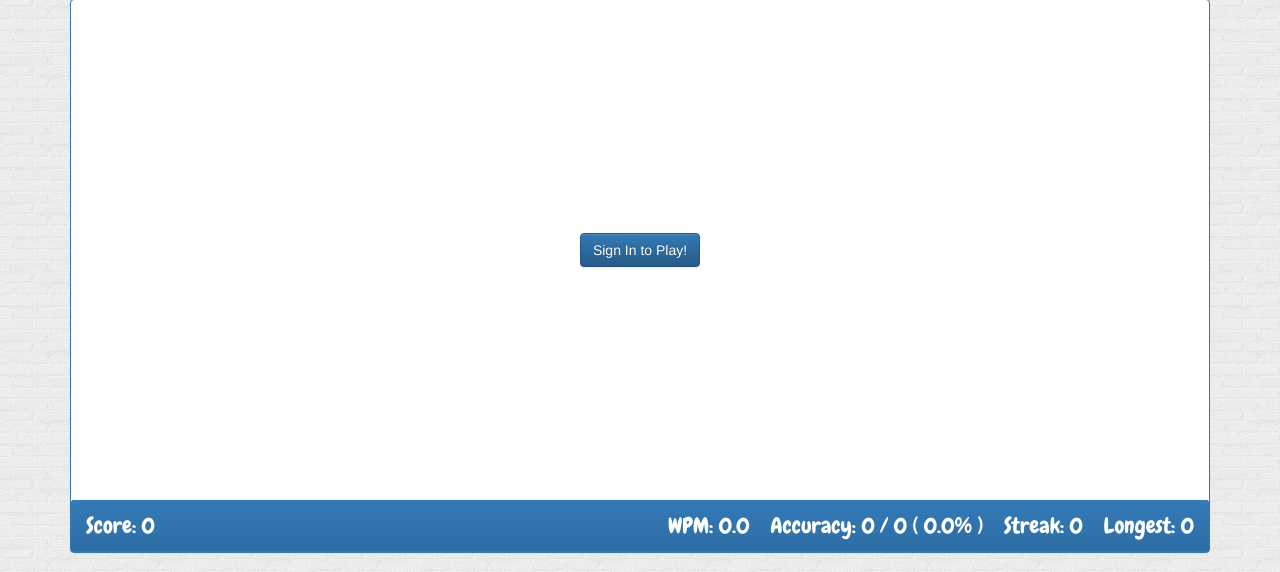
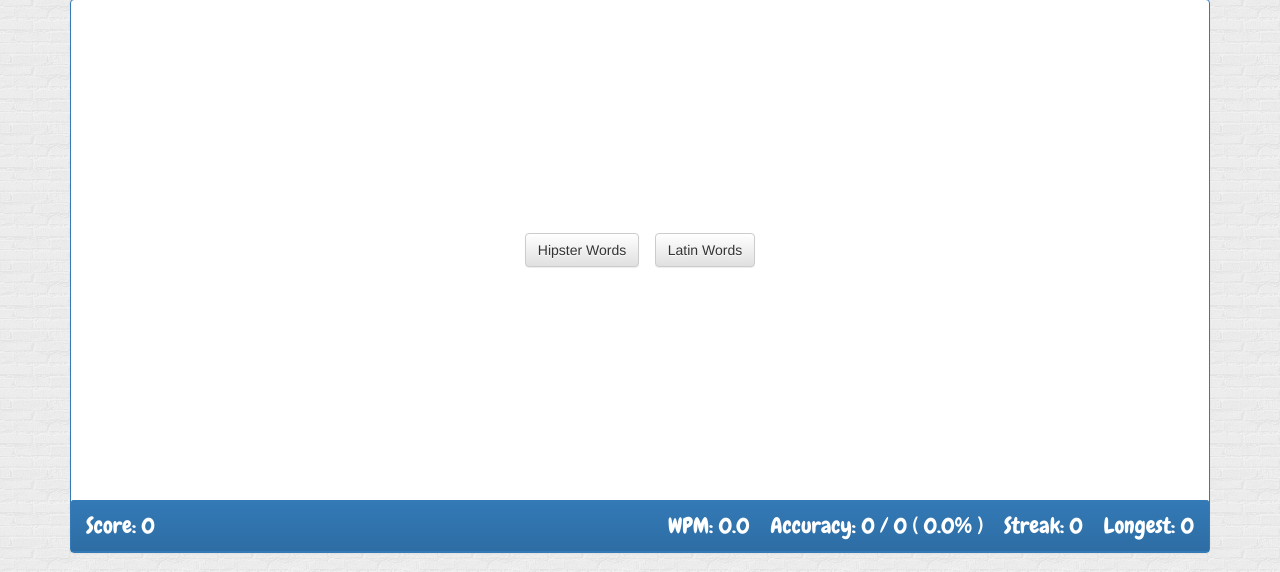
Before and after one commit to mattsplats/Type_Or_Die, a PHP site: page / in a window 1280 px wide. Shown: the part 108-680 px from the top of the page. Run offline with PHP 8.4, Linux system fonts and the light colour scheme; some libraries are stand-ins or nearby versions; some web fonts are replaced.

Commit message:
scoreDiff, remove flash, other minor updates

```diff
--- a/assets/css/style.css
+++ b/assets/css/style.css
@@ -53,6 +53,7 @@ h1 {
 #highscore-stats {
   font-family: 'Amatica SC', cursive;
   font-size: 27px;
+  transition: height 1s ease-out;
 }
 
 #instructions {
@@ -96,7 +97,7 @@ h1 {
   100% {transform: translate3d(0, 0, 0);}
 }
 
-/* Matt's temp classes */
+/* Matt's classes */
 .flex {
   display: flex;
   justify-content: center;
--- a/assets/javascript/game.js
+++ b/assets/javascript/game.js
@@ -17,9 +17,9 @@ const game = {
 	missedWords: [],  // Words that do not match input string (on current keystroke)
 
 	// Constants (safe to modify)
-	length: 5,  // Length of a game in words (game will end when game.length words have been completed/missed)
+	length: 10,  // Length of a game in words (game will end when game.length words have been completed/missed)
 	speedupFactor: 1.02,  // Muliplier for the rate at which new words are added, applies after each added word
-	startingTimeout: 3200,  // Msec before first new word is added
+	startingTimeout: 2000,  // Msec before first new word is added
 	minTimeout: 1000,  // Minimum msec between new words being added
 	maxWords: 5,  // Most words to be shown on screen at one time
 
@@ -52,7 +52,7 @@ const game = {
 	removeWord: function(word){},
 		// Word not completed in time - removes passed word from game, updates game state & stats
 		// Calls: stats.update
-		// Sets: stats.score, activeWords, matchingWords, currentLetter
+		// Sets: stats.score, stats.scoreDelta, activeWords, matchingWords, currentLetter
 
 	resetWord: function(word, index){},
 		// Resets HTML for passed word and removes word from matchingWords @ index
@@ -62,7 +62,7 @@ const game = {
 	completeWord: function(word){},
 		// Word successfully completed - removes passed word from game, updates game state & stats
 		// Calls: stats.update
-		// Sets: stats.score, stats.wordsCompleted, stats.hits, stats.currentStreak, currentLetter, activeWords, matchingWords, stats.emptyStart
+		// Sets: stats.score, stats.scoreDelta, stats.hits, stats.currentStreak, currentLetter, activeWords, matchingWords, stats.emptyStart
 
 	wrongKey: function(){},
 		// Animates any words remaining in matchingWords when current keystroke results in no word matches, updates game state & stats
@@ -80,6 +80,7 @@ const game = {
 // game.init
 Object.defineProperty(game, "init", { value: function() {
 	data.get("all");
+	game.showButtons();
 }});
 
 // game.start
@@ -117,7 +118,7 @@ Object.defineProperty(game, "end", { value: function() {
 		game.over = true;
 		game.ready = false;
 
-		$("#output").addClass("flex").html("<div class='text-center'><h1>Thanks for playing!</h1></div>");
+		$("#output").addClass("flex").html($("<div>").addClass("text-center").attr("id", "thanks").html("<h1>Thanks for playing!</h1>").fadeIn());
 		game.showButtons();
 		stats.addHighScore();
 	}
@@ -163,6 +164,7 @@ Object.defineProperty(game, "addWord", { value: function() {
 Object.defineProperty(game, "removeWord", { value: function(word) {
 	if (game.activeWords.indexOf(word) != -1) {
 		stats.score--;
+		stats.scoreDelta = -1;
 		stats.update();
 
 		// Remove word from HTML and from activeWords
@@ -174,9 +176,15 @@ Object.defineProperty(game, "removeWord", { value: function(word) {
 			if (game.matchingWords.length == 1) { game.currentLetter = 0; }
 			game.matchingWords.splice(game.matchingWords.indexOf(word), 1);
 		}
+
+		// Flash game panel
+		$("#game-panel").css("box-shadow", "0px 0px 10px 1px red");
+		setTimeout(function(){ $("#game-panel").css("box-shadow", ""); }, 60);
+		setTimeout(function(){ $("#game-panel").css("box-shadow", "0px 0px 10px 1px red"); }, 100);
+		setTimeout(function(){ $("#game-panel").css("box-shadow", ""); }, 150);
+
+		if (game.currentWord == game.length && game.activeWords.length == 0) { game.end(); }
 	}
-
-	if (game.currentWord == game.length && game.activeWords.length == 0) { game.end(); }
 }});
 
 // game.resetWord
@@ -194,14 +202,13 @@ Object.defineProperty(game, "resetWord", { value: function(word, index) {
 // game.completeWord
 Object.defineProperty(game, "completeWord", { value: function(word) {
 	// Increment score, update stats, reset game vars
-	const matchArr = word.str.match(/[ -]/g);
-	const wordsInPhrase = (matchArr ? matchArr.length : 0) + 1;
+	stats.score += word.str.length;
+	stats.scoreDelta = word.str.length;
+	stats.hits += word.str.length;
+	stats.currentStreak++;
+	stats.update();
 
-	stats.score += wordsInPhrase;
-	stats.wordsCompleted += wordsInPhrase;
-	stats.hits += word.str.length;
-	stats.currentStreak += wordsInPhrase;
-	stats.update();
+	// Animation test
 
 	game.currentLetter = 0;
 	game.activeWords.splice(game.activeWords.indexOf(word), 1);
@@ -223,6 +230,7 @@ Object.defineProperty(game, "wrongKey", { value: function() {
 	// Prohibits further input while animation is playing
 	game.ready = false;
 
+	stats.scoreDelta = 0;
 	stats.hits += game.currentLetter;
 	stats.misses++;
 	stats.currentStreak = 0;
@@ -240,11 +248,11 @@ Object.defineProperty(game, "wrongKey", { value: function() {
 
 // game.showButtons
 Object.defineProperty(game, "showButtons", { value: function() {
-	const template = "<div><button class='btn btn-default startGame' id='hipster' data-type='hipster'>Hipster Words</button> &nbsp;&nbsp; " +
-		"<button class='btn btn-default startGame' id='latin' data-type='latin'>Latin Words</button></div>";
+	const template = "<button class='btn btn-default startGame' id='hipster' data-type='hipster'>Hipster Words</button> &nbsp;&nbsp; " +
+		"<button class='btn btn-default startGame' id='latin' data-type='latin'>Latin Words</button>";
 
 	if (!game.over) { $("#output").empty(); }
-	$("#output").addClass("flex").append(template);
+	$("#output").addClass("flex").append($("<div>").html(template).fadeIn());
 
 	$(".startGame").on("click", function(e){
 		if (data.isReady()) {
@@ -253,10 +261,13 @@ Object.defineProperty(game, "showButtons", { value: function() {
 			// Set source to selected word source, get words from that source
 			game.currentSource = $(this).data("type");
 			game.sourceWords = data.get(game.currentSource);
-			game.start();
 
-			$("#output").removeClass("flex");
-			$("#output").empty();
+			$("#thanks").fadeOut();
+			$(".startGame").fadeOut(function() {
+				$("#output").removeClass("flex");
+				$("#output").empty();
+				if (!game.ready) { game.start(); }
+			});
 		}
 	});
 }});
--- a/assets/javascript/stats.js
+++ b/assets/javascript/stats.js
@@ -10,9 +10,9 @@ const stats = {
 	longestStreak: 0,
 
 	// Secondary vars
-	wordsCompleted: 0,
 	hits: 0,
 	misses: 0,
+	scoreDelta: 0,  // Amouent added/removed from score on latest update
 	startTime: 0,  // Game start time for WPM calc
 	timeOffset: 0,  // Time removed from WPM calc
 	emptyStart: 0,  // Start time when game has no words to match
@@ -47,13 +47,15 @@ const stats = {
 // Method definitions
 // stats.update
 Object.defineProperty(stats, "update", { value: function() {
-	stats.wpm = stats.wordsCompleted / ((Date.now() - stats.startTime - stats.timeOffset) / 1000 / 60) || 0;
+	stats.wpm = (stats.hits / 5.1) / ((Date.now() - stats.startTime - stats.timeOffset) / 1000 / 60) || 0;
 	stats.acc = 100 * stats.hits / (stats.hits + stats.misses) || 0;
 
 	if (stats.score < 0) { stats.score = 0; }
 	if (stats.currentStreak > stats.longestStreak) { stats.longestStreak = stats.currentStreak; }
 
 	$("#score").html(stats.score * stats.scoreMult);
+	$("#score-diff").html($("<span>").html((stats.scoreDelta > 0 ? "+" : "") + (stats.scoreDelta != 0 ? stats.scoreDelta * stats.scoreMult : ""))
+		.css("color", stats.scoreDelta > 0 ? "green" : "red").fadeIn().fadeOut());
 	$("#wpm").html(stats.wpm.toFixed(1));
 	$("#acc").html(stats.hits + " / " + (stats.hits + stats.misses) + " ( " + stats.acc.toFixed(1) + "% )");
 	$("#streak").html(stats.currentStreak);
@@ -63,6 +65,7 @@ Object.defineProperty(stats, "update", { value: function() {
 // stats.reset
 Object.defineProperty(stats, "reset", { value: function() {
 	stats.score = 0;
+	stats.scoreDelta = 0;
 	stats.wpm = 0;
 	stats.acc = 0;
 	stats.currentStreak = 0;
--- a/assets/javascript/user.js
+++ b/assets/javascript/user.js
@@ -52,7 +52,9 @@ Object.defineProperty(user, "auth", { value: function() {
 			}
 		});
 
-		game.showButtons();
+		$("#auth").fadeOut(function() {
+			game.showButtons();
+		});
 	}), function(error) { throw error; };
 }});
 
--- a/index.html
+++ b/index.html
@@ -17,12 +17,14 @@
 <body>
 
 	<div class="container">
-    <h1 class="text-center">Type or Die</h1>
+    <div class="row">
+      <div class="col-lg-12"><h1 class="text-center">Type or Die</h1></div>
+    </div>
 
     <!-- Start Main Game Body -->
 		<div class="row">
 			<div class="col-lg-12">
-  				<div class="panel panel-primary">
+				<div class="panel panel-primary" id="game-panel">
 
 					<div class="panel-body" id="game-body">
 						<div id="output" class="flex"><button id="auth" class="btn btn-primary">Sign In to Play!</button></div> <!-- Place game in this div (output)-->
@@ -30,7 +32,7 @@
 
           <div class="panel-heading">
             <div class="panel-title panel-title-text" id="score-bar">
-                <div>Score: <span id="score">0</span></div>
+              <div>Score: <span id="score">0</span> &nbsp; <span id="score-diff"></span></div>
               <div style="">WPM: <span id="wpm">0.0</span> &nbsp;&nbsp; Accuracy: <span id="acc">0 / 0 ( 0.0% )</span> &nbsp;&nbsp; Streak: <span id="streak">0</span> &nbsp;&nbsp; Longest: <span id="longest">0</span></div>
             </div>
           </div>
@@ -62,7 +64,6 @@
         </div>
       </div>
     </div> <!-- End High Score -->
-
 
     <!-- Start Instructions -->
     <div class="row">
```
Lines whose indentation alone changed are shown as unchanged.
